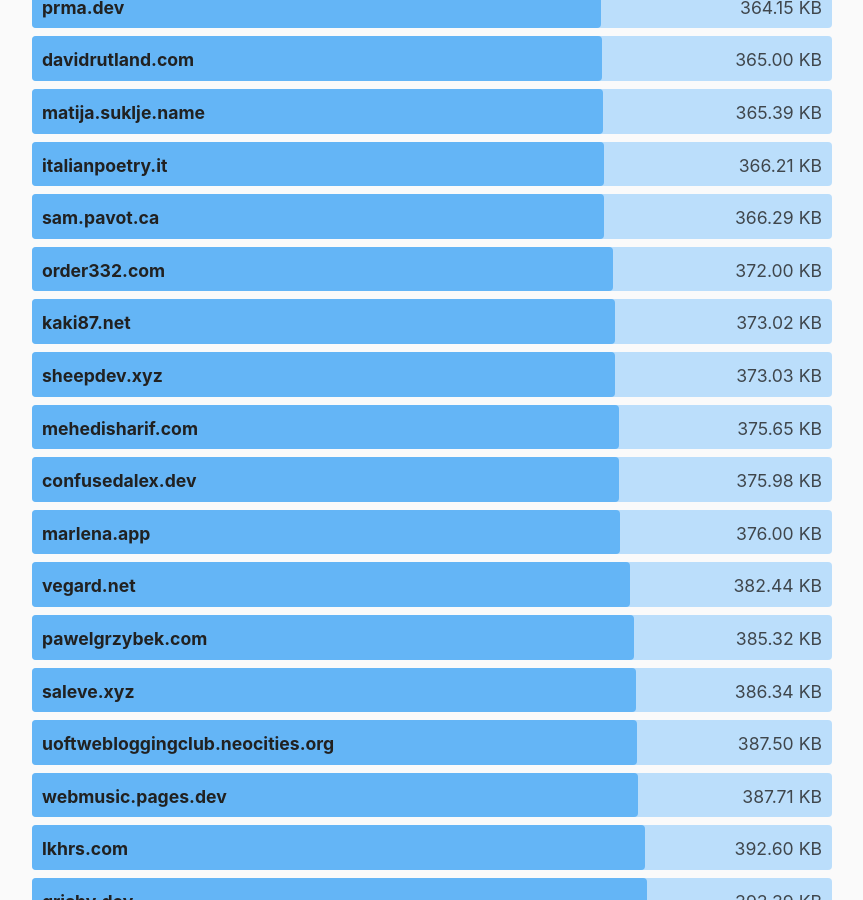
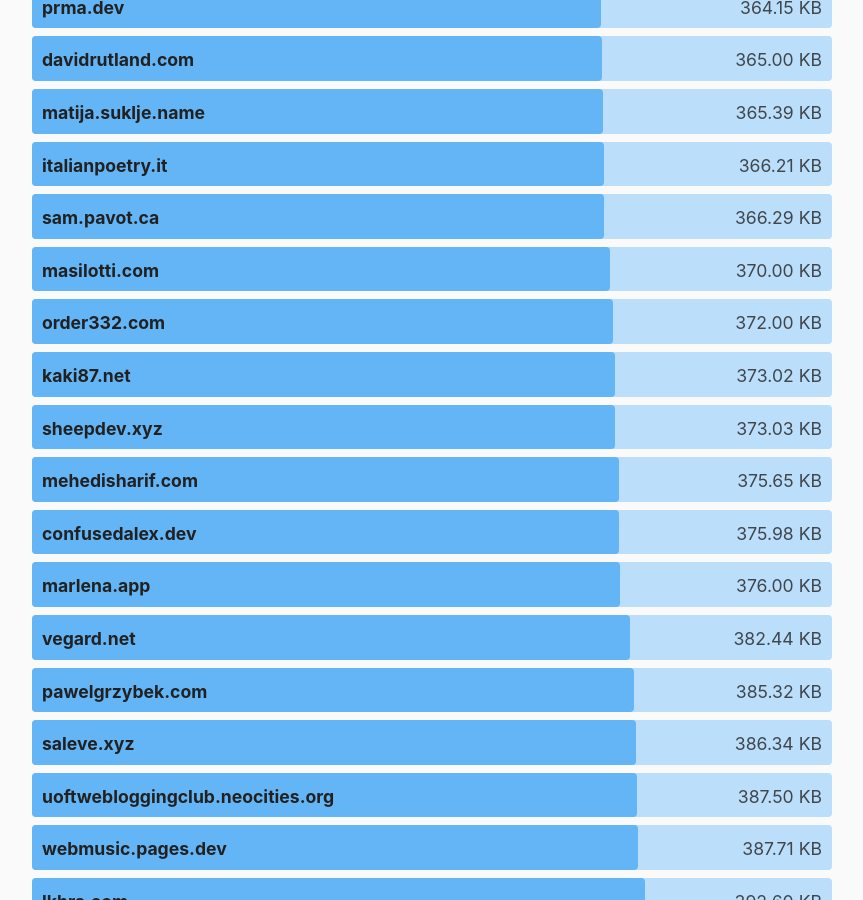
Before and after one commit to kevquirk/512kb.club, a Jekyll site: the page built from index.md, in a window 1280 px wide and 900 px high, scrolled down 44884 px. Shown: the whole window, without its empty margins (208-1071 px from the left). Built offline with Jekyll 4.4.1, drawn with Linux system fonts in a browser that asks for light colours.

Commit message:
Add masilotti.com to sites.yml

```diff
--- a/_data/sites.yml
+++ b/_data/sites.yml
@@ -4482,3 +4482,8 @@
   url: https://zwieratko.sk/
   size: 30.94
   last_checked: 2025-05-18
+
+- domain: masilotti.com
+  url: https://masilotti.com/
+  size: 370
+  last_checked: 2025-09-18
```
